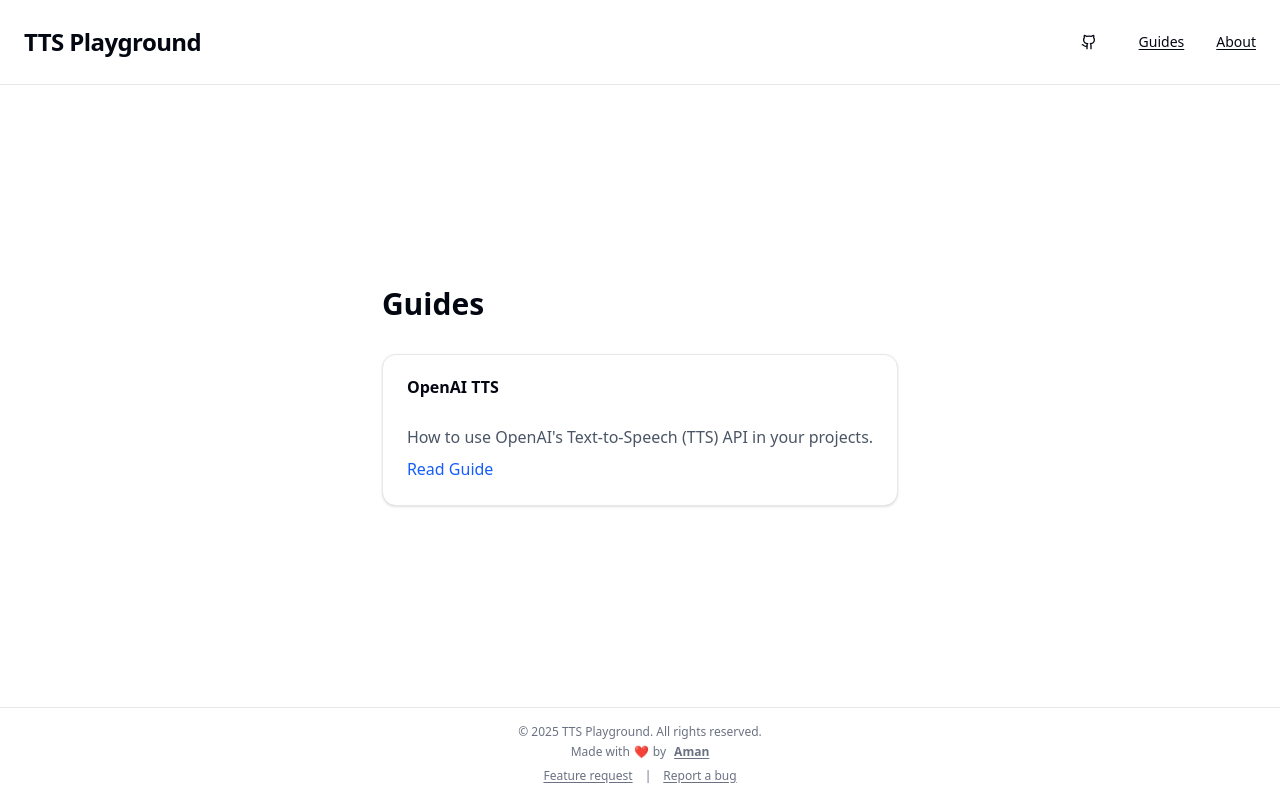
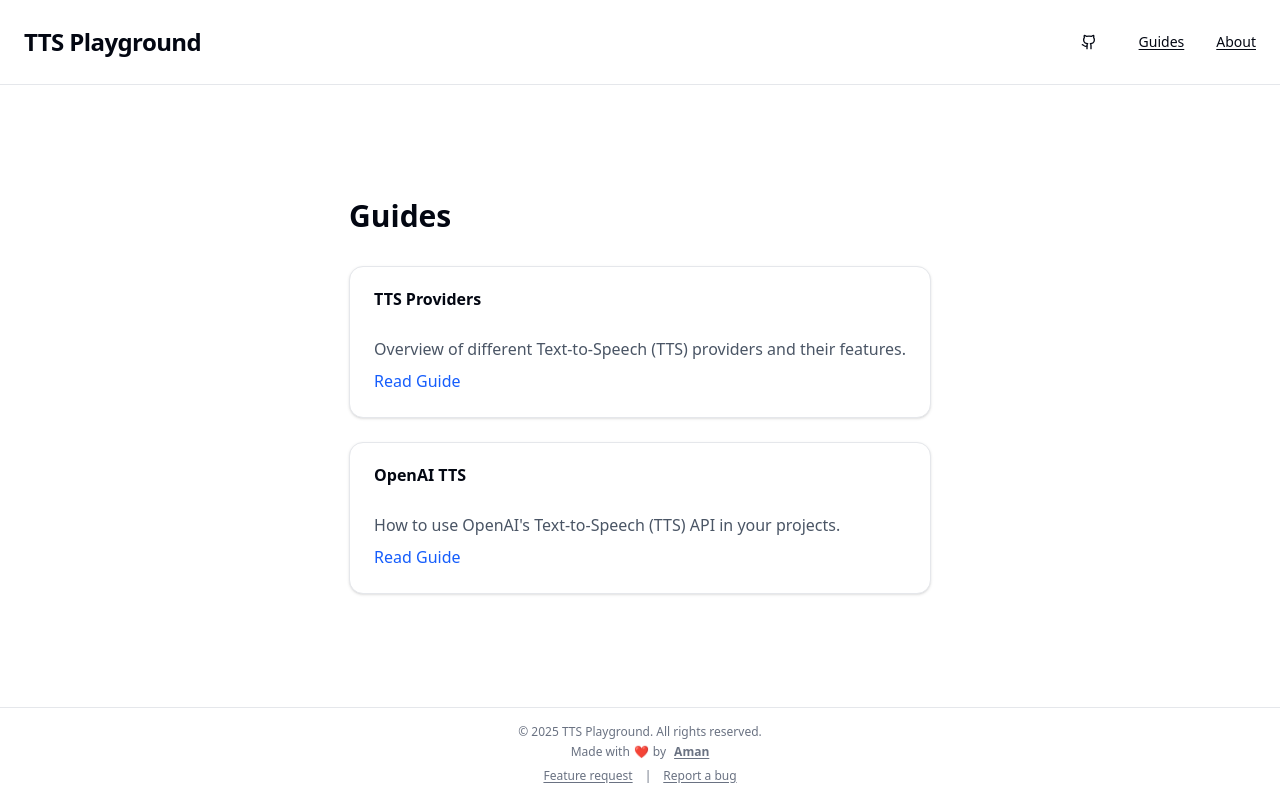
Before and after one commit to onlyoneaman/ttsplayground, a Next.js app: page /guides in a window 1280 px wide. Built offline with nearby package versions, Linux system fonts and the light colour scheme.

Commit message:
fix build issues

```diff
--- a/src/app/guides/page.tsx
+++ b/src/app/guides/page.tsx
@@ -10,14 +10,26 @@ export type Guide = {
 
 const guides: readonly Guide[] = [
   {
+    id: "tts-providers",
+    title: "TTS Providers",
+    description: "Overview of different Text-to-Speech (TTS) providers and their features.",
+    href: "/guides/tts-providers",
+  },
+  {
     id: "openai-tts",
     title: "OpenAI TTS",
     description: "How to use OpenAI's Text-to-Speech (TTS) API in your projects.",
     href: "/guides/openai-tts",
   },
+  // {
+  //   id: "groq-tts",
+  //   title: "Groq TTS",
+  //   description: "How to use Groq's Text-to-Speech (TTS) API in your projects.",
+  //   href: "/guides/groq-tts",
+  // },
 ];
 
-export function GuidesPage(): JSX.Element {
+function GuidesPage() {
   return (
     <div className="max-w-2xl mx-auto py-10 px-4">
       <h1 className="text-3xl font-bold mb-8">Guides</h1>
--- a/src/app/guides/tts-providers/page.tsx
+++ b/src/app/guides/tts-providers/page.tsx
@@ -25,7 +25,7 @@ const ttsProviders: readonly TtsProvider[] = [
   },
 ];
 
-export function TtsProvidersPage(): JSX.Element {
+function TtsProvidersPage() {
   return (
     <div className="max-w-2xl mx-auto py-10 px-4">
       <h1 className="text-3xl font-bold mb-8">TTS Providers</h1>
```
